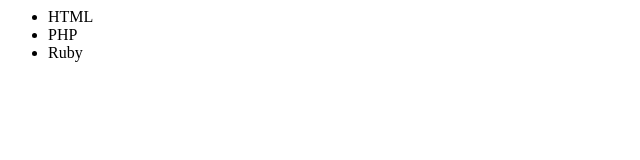
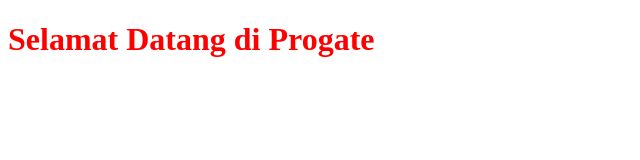
Before and after one commit to Muthiaafifi/PK2, a plain HTML site: page index.html in a window 1280 px wide. Shown: the whole page, without its empty margins (0-640 px from the left). Drawn offline with Linux system fonts and the light colour scheme.

Commit message:
Update index.html

```diff
--- a/index.html
+++ b/index.html
@@ -1,5 +1,11 @@
-<ul>
-  <li>HTML</li>
-  <li>PHP</li>
-  <li>Ruby</li>
-<ul/>
+<!DOCTYPE html>
+<html>
+  <head>
+    <meta charset="utf-8">
+    <title>Progate</title>
+    <link rel="stylesheet" href="stylesheet.css">
+  </head>
+  <body>
+    <h1>Selamat Datang di Progate</h1>
+  </body>
+</html>
```
